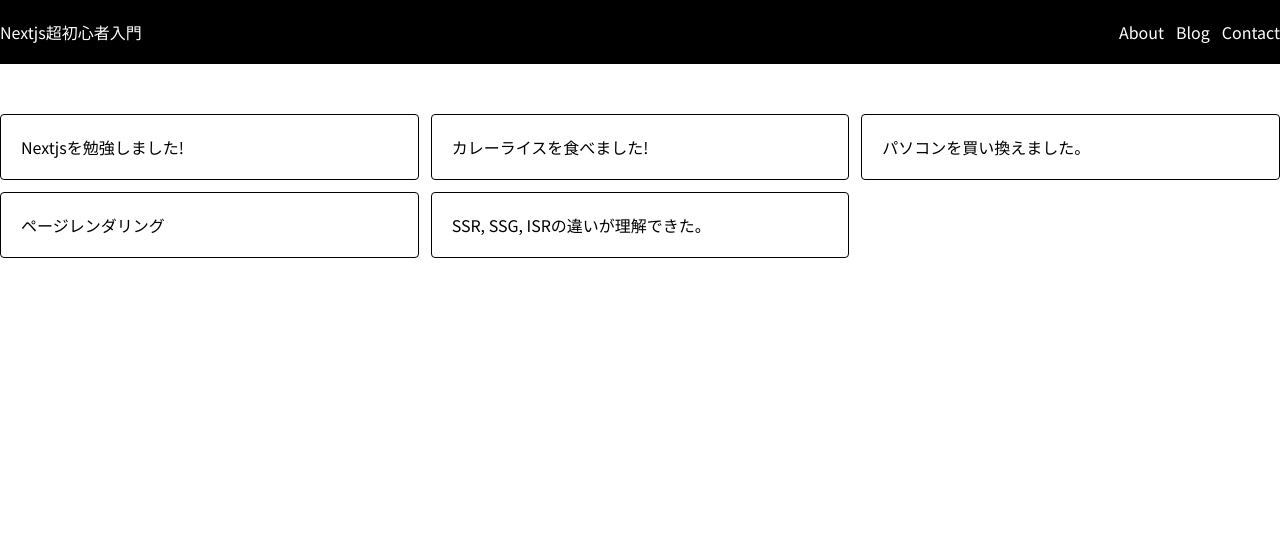
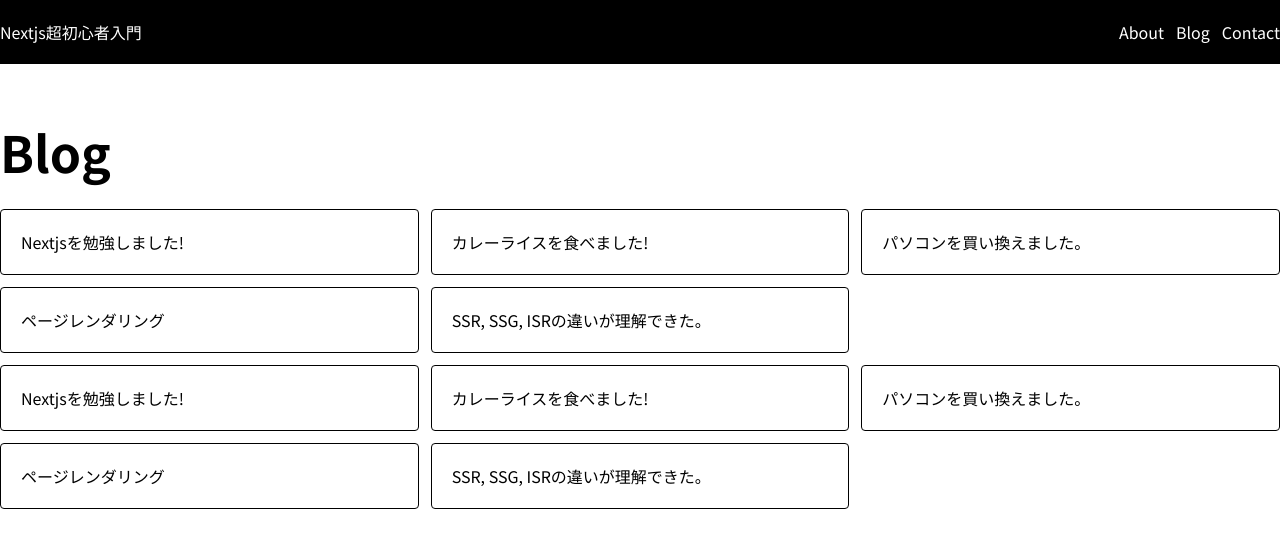
Before and after one commit to balckowl/nextjs14-tutorial-for-zenn, a Next.js app: page /blog in a window 1280 px wide. Shown: the top 548 px of the page. Built offline with nearby package versions, Linux system fonts and the light colour scheme; no server answers.

Commit message:
ssgに修正しました。

```diff
--- a/src/app/(pages)/blog/page.tsx
+++ b/src/app/(pages)/blog/page.tsx
@@ -1,18 +1,18 @@
 import BlogList from "@/app/components/blogList";
 import Loading from "@/app/loading";
-import Link from "next/link"
 import { Suspense } from "react";
 
 const BlogPage = async () => {
 
     return (
         <div className="container mx-auto py-[50px]">
-            {/* <h2>Blog</h2> */}
-            <div className="grid grid-cols-12 gap-3">
-                {/* <Suspense fallback={<Loading />}> */}
-                    <BlogList />
-                {/* </Suspense> */}
-            </div>
+            <h2 className="text-[50px] font-bold mb-5">Blog</h2>
+            <Suspense fallback={<Loading />}>
+                <BlogList waitTime={3000} />
+            </Suspense>
+            <Suspense fallback={<Loading />}>
+                <BlogList waitTime={5000} />
+            </Suspense>
         </div>
     )
 }
--- a/src/app/components/blogList.tsx
+++ b/src/app/components/blogList.tsx
@@ -1,6 +1,4 @@
-import Loading from "@/app/loading";
 import Link from "next/link"
-import { Suspense } from "react";
 
 interface TBlog {
     id: string;
@@ -8,25 +6,23 @@ interface TBlog {
     content: string;
 }
 
-const getBlogData = async () => {
+const getBlogData = async (waitTime: number) => {
 
-    await new Promise(resolve => setTimeout(resolve, 2000))
+    await new Promise(resolve => setTimeout(resolve, waitTime))
 
-    const res = await fetch(`${process.env.NEXT_PUBLIC_URL}/api/blog`,{
-        cache: 'no-store'
-    })
+    const res = await fetch(`${process.env.NEXT_PUBLIC_URL}/api/blog`)
 
     const blogData = await res.json()
 
     return blogData
 }
 
-const BlogList = async () => {
+const BlogList = async ({ waitTime }: { waitTime: number }) => {
 
-    const blogData = await getBlogData()
+    const blogData = await getBlogData(waitTime)
 
     return (
-        <>
+        <div className="grid grid-cols-12 gap-3 mb-3">
             {blogData.map((blog: TBlog) => (
                 <div className="col-span-4 border border-black rounded p-5" key={blog.id}>
                     <Link href={`/blog/${blog.id}`} className="w-full">
@@ -34,7 +30,7 @@ const BlogList = async () => {
                     </Link>
                 </div>
             ))}
-        </>
+        </div>
     )
 }
 
--- a/src/app/loading.tsx
+++ b/src/app/loading.tsx
@@ -1,6 +1,6 @@
 const Loading = () => {
     return(
-        <div className="flex justify-center items-center gap-6 mt-10">
+        <div className="flex justify-center items-center gap-6 p-10">
             <div className="h-10 w-10 animate-spin border-[5px] border-sky-400 rounded-full  border-t-transparent"></div>
             <p className="text-[30px] font-weight">Loading</p>
         </div>
```
